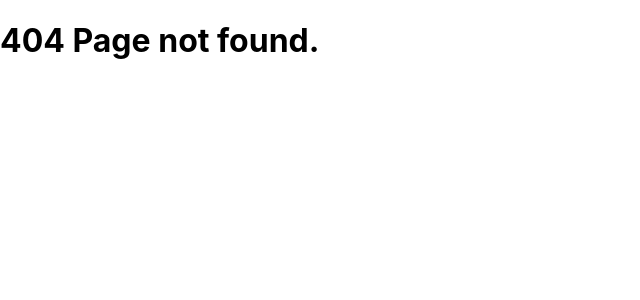
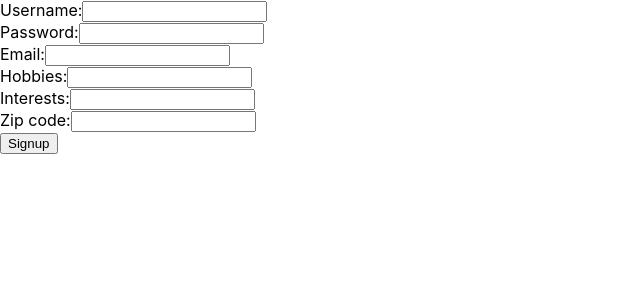
Before and after one commit to violet-kester/friender, a React (Create React App) app: page /signup in a window 1280 px wide. Before the commit this address had no page. Shown: the top 300 px of the page, without its empty margins (0-640 px from the left). Built offline with nearby package versions, Linux system fonts and the light colour scheme; the HTML template or start-up script is replaced by a standard one.

Commit message:
added signup form, api

```diff
--- a/src/Api.js
+++ b/src/Api.js
@@ -3,6 +3,14 @@ import axios from "axios";
 const BASE_API_URL = "http://127.0.0.1:5000";
 
 class FrienderApi {
+
+  /** signup user */
+  static async signup(user) {
+    console.log("FrienderApi signup", user);
+    const newUser = await axios.post(`${BASE_API_URL}/users`, user);
+    return newUser;
+  }
+
 
   /** upload a picture */
   static async upload(file) {
--- a/src/App.js
+++ b/src/App.js
@@ -3,6 +3,12 @@ import FrienderApi from './Api';
 // import './App.css';
 
 function App() {
+
+  async function signup(user) {
+    const newUser = await FrienderApi.signup(user);
+    console.log("newUser", newUser);
+    return newUser;
+  }
 
   async function upload(image) {
     const results = await FrienderApi.upload(image);
@@ -13,7 +19,7 @@ function App() {
   return (
     <div className="App">
       {/* <NavBar /> */}
-      <RoutesList upload={upload} />
+      <RoutesList upload={upload} signup={signup} />
     </div>
   );
 }
--- a/src/RoutesList.js
+++ b/src/RoutesList.js
@@ -1,7 +1,7 @@
 import React from "react";
 import { Routes, Route } from "react-router-dom";
 // import Home from "./Home";
-// import SignupForm from "./SignupForm";
+import SignupForm from "./SignupForm";
 import UploadForm from "./UploadForm";
 
 
@@ -19,16 +19,16 @@ import UploadForm from "./UploadForm";
  *
  */
 
-function RoutesList({ upload }) {
+function RoutesList({ upload, signup }) {
 
   return (
     <Routes>
       {/* <Route
         path="/"
-        element={<Home />} />
+        element={<Home />} /> */}
       <Route
         path="/signup"
-        element={<SignupForm />} /> */}
+        element={<SignupForm handleSave={signup} />} />
       <Route
         path="/upload"
         element={<UploadForm handleSave={upload} />} />
--- a/src/SignupForm.js
+++ b/src/SignupForm.js
@@ -4,8 +4,10 @@ import { useState } from "react";
 const DEFAULT_FORM_DATA = {
   username: "",
   password: "",
+  email: "",
   hobbies: "",
-  images: []
+  interests: "",
+  location: ""
 };
 
 /** SignupForm -------------------------------------------------------
@@ -34,15 +36,19 @@ function SignupForm({ handleSave }) {
   }
 
   /** Call parent function and clear form. */
-  function handleSubmit(evt) {
+  async function handleSubmit(evt) {
     evt.preventDefault();
-    handleSave(formData);
-    setFormData(DEFAULT_FORM_DATA);
+    try {
+      await handleSave(formData);
+      setFormData(DEFAULT_FORM_DATA);
+    } catch (err) {
+      console.log(err);
+    }
   }
 
   return (
     <div className="SignupForm">
-      <form className="SignupForm-form">
+      <form className="SignupForm-form" onSubmit={handleSubmit}>
 
         <div className="SignupForm-field">
           <label className="SignupFirn-label" htmlFor="username">
@@ -64,7 +70,20 @@ function SignupForm({ handleSave }) {
             name="password"
             type="password"
             className="SignupForm-input"
-            value={formData.username}
+            value={formData.password}
+            onChange={handleChange}
+          />
+        </div>
+
+        <div className="SignupForm-field">
+          <label className="SignupForm-label" htmlFor="email">
+            Email:
+          </label>
+          <input
+            name="email"
+            type="email"
+            className="SignupForm-input"
+            value={formData.email}
             onChange={handleChange}
           />
         </div>
@@ -76,11 +95,37 @@ function SignupForm({ handleSave }) {
           <input
             name="hobbies"
             className="SignupForm-input"
-            value={formData.username}
+            value={formData.hobbies}
             onChange={handleChange}
           />
         </div>
 
+        <div className="SignupForm-field">
+          <label className="SignupForm-label" htmlFor="interests">
+            Interests:
+          </label>
+          <input
+            name="interests"
+            className="SignupForm-input"
+            value={formData.interests}
+            onChange={handleChange}
+          />
+        </div>
+
+        <div className="SignupForm-field">
+          <label className="SignupForm-label" htmlFor="location">
+            Zip code:
+          </label>
+          <input
+            name="location"
+            className="SignupForm-input"
+            value={formData.location}
+            onChange={handleChange}
+          />
+        </div>
+        <div>
+          <button> Signup </button>
+        </div>
 
         {/* <ImageUploader
           withIcon={true}
@@ -94,3 +139,5 @@ function SignupForm({ handleSave }) {
     </div>
   );
 }
+
+export default SignupForm;
```
